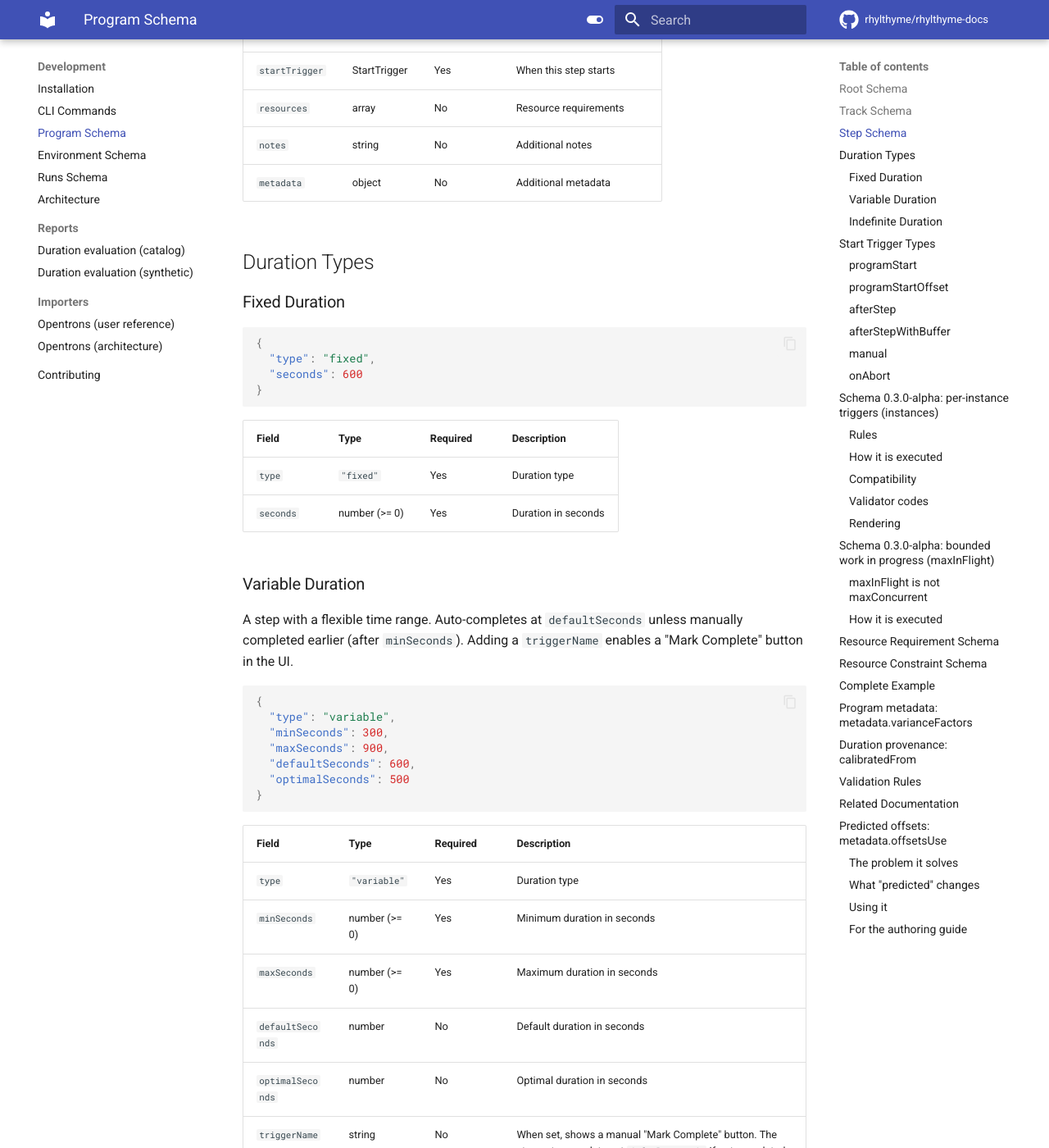
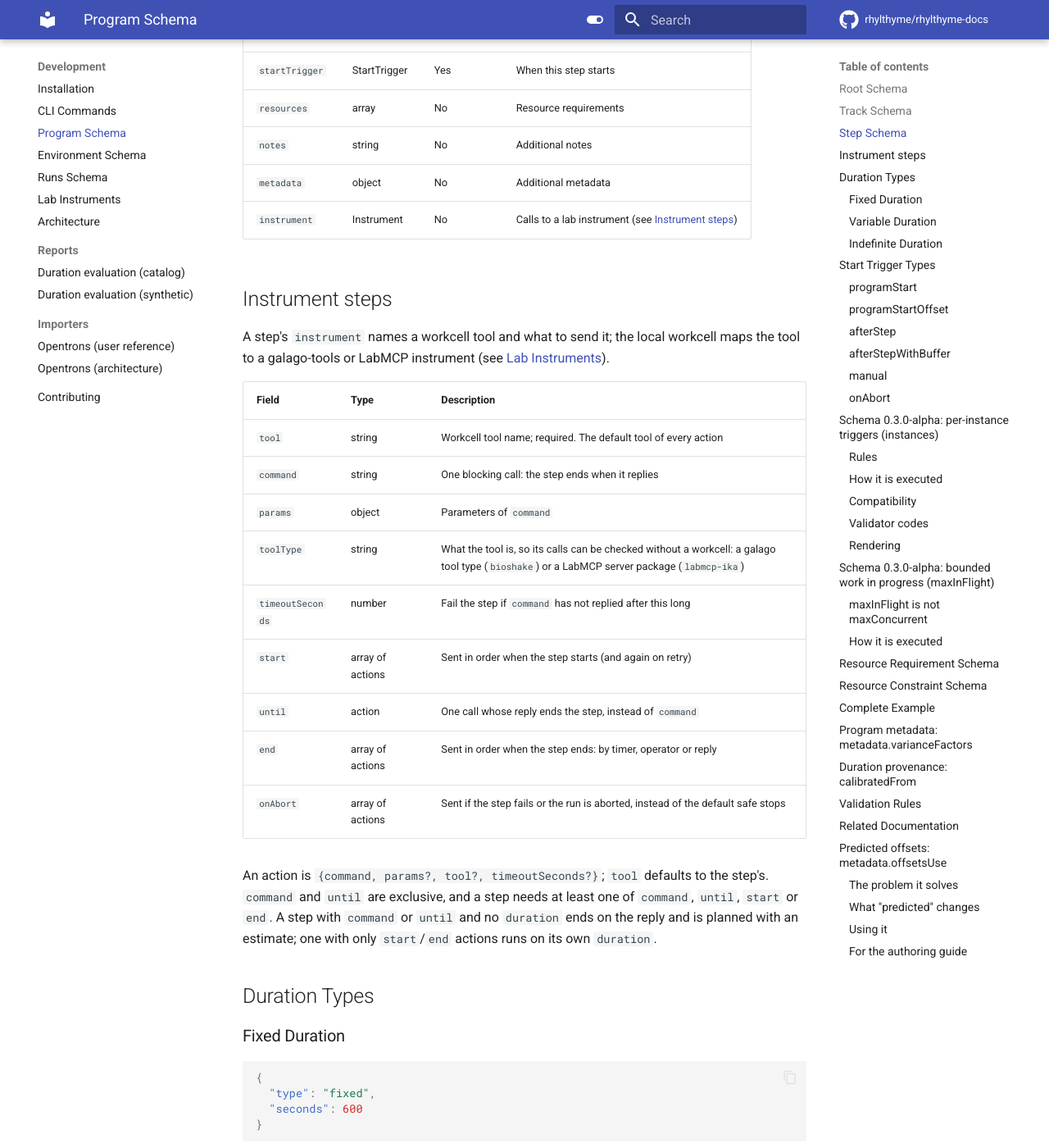
Before and after one commit to rhylthyme/rhylthyme-docs, an MkDocs documentation site: the page built from docs/development/schema.md, in a window 1280 px wide and 1400 px high, scrolled down 1522 px. Shown: the whole window at 82% size. Built offline with MkDocs 1.6.1 and Material for MkDocs 9.7.7, drawn with Linux system fonts in a browser that asks for light colours; comment, search, counter and statistics services are not loaded; the version menu is left out.

Commit message:
Lab instruments: galago-tools and LabMCP
A new page (Development > Lab Instruments): the two instrument families and
their extras, workcells, instrument steps and phase actions, checking and
planning, running safely (limits, safe stops, pause, live runs), and the web
bridge. The program schema page documents `instrument`, the runs schema page
instrument calls and replies, and the CLI page --workcell, --live,
--confirm-live and `bridge`.

Co-Authored-By: Claude Opus 5.5 <noreply@anthropic.com>

```diff
--- a/docs/development/schema.md
+++ b/docs/development/schema.md
@@ -39,6 +39,31 @@ Programs are defined in JSON and describe workflows with tracks, steps, timing d
 | `resources` | array | No | Resource requirements |
 | `notes` | string | No | Additional notes |
 | `metadata` | object | No | Additional metadata |
+| `instrument` | Instrument | No | Calls to a lab instrument (see [Instrument steps](#instrument-steps)) |
+
+## Instrument steps
+
+A step's `instrument` names a workcell tool and what to send it; the local
+workcell maps the tool to a galago-tools or LabMCP instrument (see
+[Lab Instruments](instruments.md)).
+
+| Field | Type | Description |
+|-------|------|-------------|
+| `tool` | string | Workcell tool name; required. The default tool of every action |
+| `command` | string | One blocking call: the step ends when it replies |
+| `params` | object | Parameters of `command` |
+| `toolType` | string | What the tool is, so its calls can be checked without a workcell: a galago tool type (`bioshake`) or a LabMCP server package (`labmcp-ika`) |
+| `timeoutSeconds` | number | Fail the step if `command` has not replied after this long |
+| `start` | array of actions | Sent in order when the step starts (and again on retry) |
+| `until` | action | One call whose reply ends the step, instead of `command` |
+| `end` | array of actions | Sent in order when the step ends: by timer, operator or reply |
+| `onAbort` | array of actions | Sent if the step fails or the run is aborted, instead of the default safe stops |
+
+An action is `{command, params?, tool?, timeoutSeconds?}`; `tool` defaults to
+the step's. `command` and `until` are exclusive, and a step needs at least
+one of `command`, `until`, `start` or `end`. A step with `command` or `until`
+and no `duration` ends on the reply and is planned with an estimate; one with
+only `start`/`end` actions runs on its own `duration`.
 
 ## Duration Types
 
--- a/mkdocs.yml
+++ b/mkdocs.yml
@@ -61,6 +61,7 @@ nav:
     - Program Schema: development/schema.md
     - Environment Schema: development/environment-schema.md
     - Runs Schema: development/runs-schema.md
+    - Lab Instruments: development/instruments.md
     - Architecture: development/architecture.md
     - Reports:
       - Duration evaluation (catalog): development/reports/duration-evaluation-catalog.md
```
Also changed, not shown: docs/development/cli.md (+19 -0 lines), docs/development/instruments.md (added, +104 -0 lines), docs/development/runs-schema.md (+6 -0 lines).
